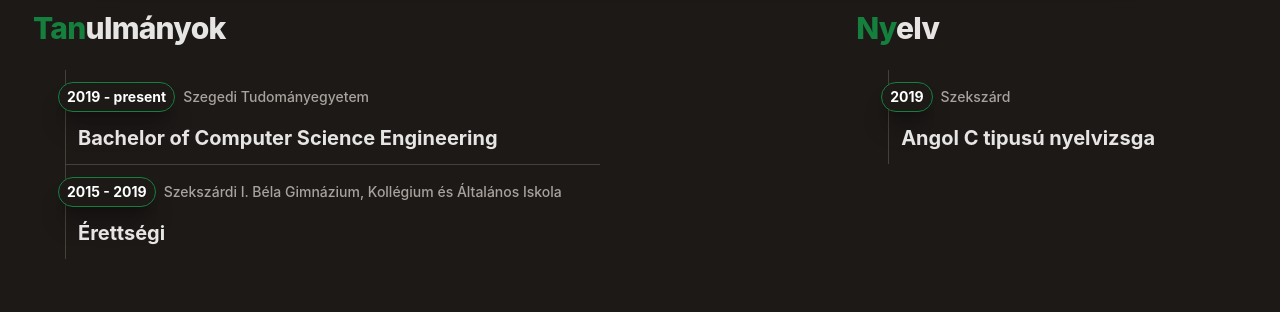
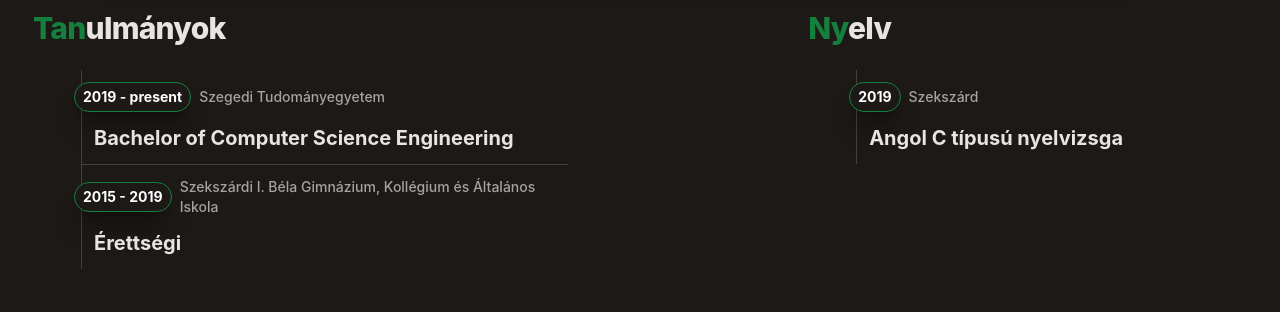
Before and after one commit to CsabaAndi/csabaandi.github.io, a React (Create React App) app: page / in a window 1280 px wide. Shown: the part 625-937 px from the top of the page. Built offline with nearby package versions, Linux system fonts and the light colour scheme.

Commit message:
[UI] Margin/padding changes

```diff
--- a/src/components/About/Education.tsx
+++ b/src/components/About/Education.tsx
@@ -10,7 +10,7 @@ const ExperienceRowBlock: React.FC<experience> = (data: experience) => (
     <li className='border-b border-l border-stone-700  last:border-b-0'>
         <div className='-ml-2 pt-3 flex items-center gap-x-2'>
             <span className='whitespace-nowrap rounded-full border border-green-700 bg-stone-900 px-2 py-1 text-xs sm:text-sm font-bold text-white shadow-xl shadow-black/30'>
-                {data.start_year} {data.end_year != "" ? "-" : ""} {data.end_year}
+                {data.start_year} {data.end_year !== "" ? "-" : ""} {data.end_year}
             </span>
             <span className='text-sm sm:text-md font-medium text-stone-400'>{data.location}</span>
         </div>
@@ -28,7 +28,7 @@ function Education() {
                         <span className='text-green-700'>Tan</span>
                         ulmányok
                     </h2>
-                    <ul className="md:ml-4 lg:ml-0 lg:px-8">
+                    <ul className="md:ml-4 md:mr-4 lg:ml-0 lg:px-6 xl:px-12">
                         <ExperienceRowBlock start_year={2019} end_year="present" location="Szegedi Tudományegyetem" description="Bachelor of Computer Science Engineering"></ExperienceRowBlock>
                         <ExperienceRowBlock start_year={2015} end_year={2019} location="Szekszárdi I. Béla Gimnázium, Kollégium és Általános Iskola" description="Érettségi"></ExperienceRowBlock>
                     </ul>
@@ -38,8 +38,8 @@ function Education() {
                         <span className='text-green-700'>Ny</span>
                         elv
                     </h2>
-                    <ul className="md:ml-4 lg:ml-0 lg:px-8">
-                        <ExperienceRowBlock start_year={2019} end_year="" location="Szekszárd" description="Angol C tipusú nyelvizsga"></ExperienceRowBlock>
+                    <ul className="md:ml-4 md:mr-4 lg:ml-0 lg:px-6 xl:px-12">
+                        <ExperienceRowBlock start_year={2019} end_year="" location="Szekszárd" description="Angol C típusú nyelvizsga"></ExperienceRowBlock>
                     </ul>
                 </div>
                 {/* for future work experience */}
```
